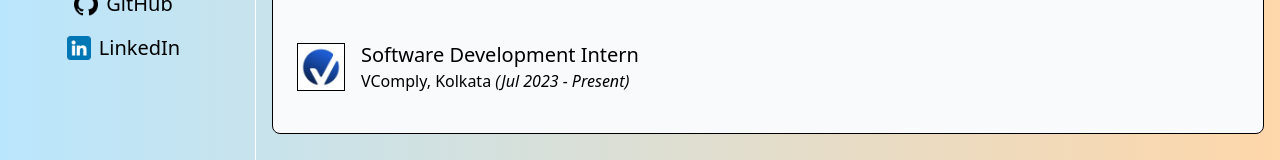
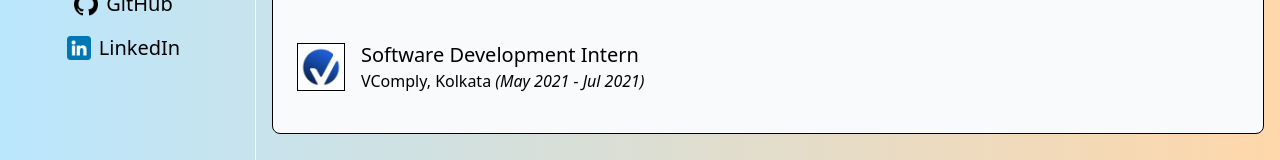
Before and after one commit to return-z/portfolio, a SvelteKit app: page / in a window 1280 px wide. Shown: the part 450-610 px from the top of the page. Built offline with nearby package versions, Linux system fonts and the light colour scheme.

Commit message:
workex fix

```diff
--- a/src/routes/WorkEx.svelte
+++ b/src/routes/WorkEx.svelte
@@ -55,7 +55,7 @@
 				<div class="p-4">
 					<p class="font-light text-xl">Software Development Intern</p>
 					<p class="font-thin">
-						VComply, Kolkata <span class="font-style: italic">(Jul 2023 - Present)</span>
+						VComply, Kolkata <span class="font-style: italic">(May 2021 - Jul 2021)</span>
 					</p>
 				</div>
 			</div>
```
